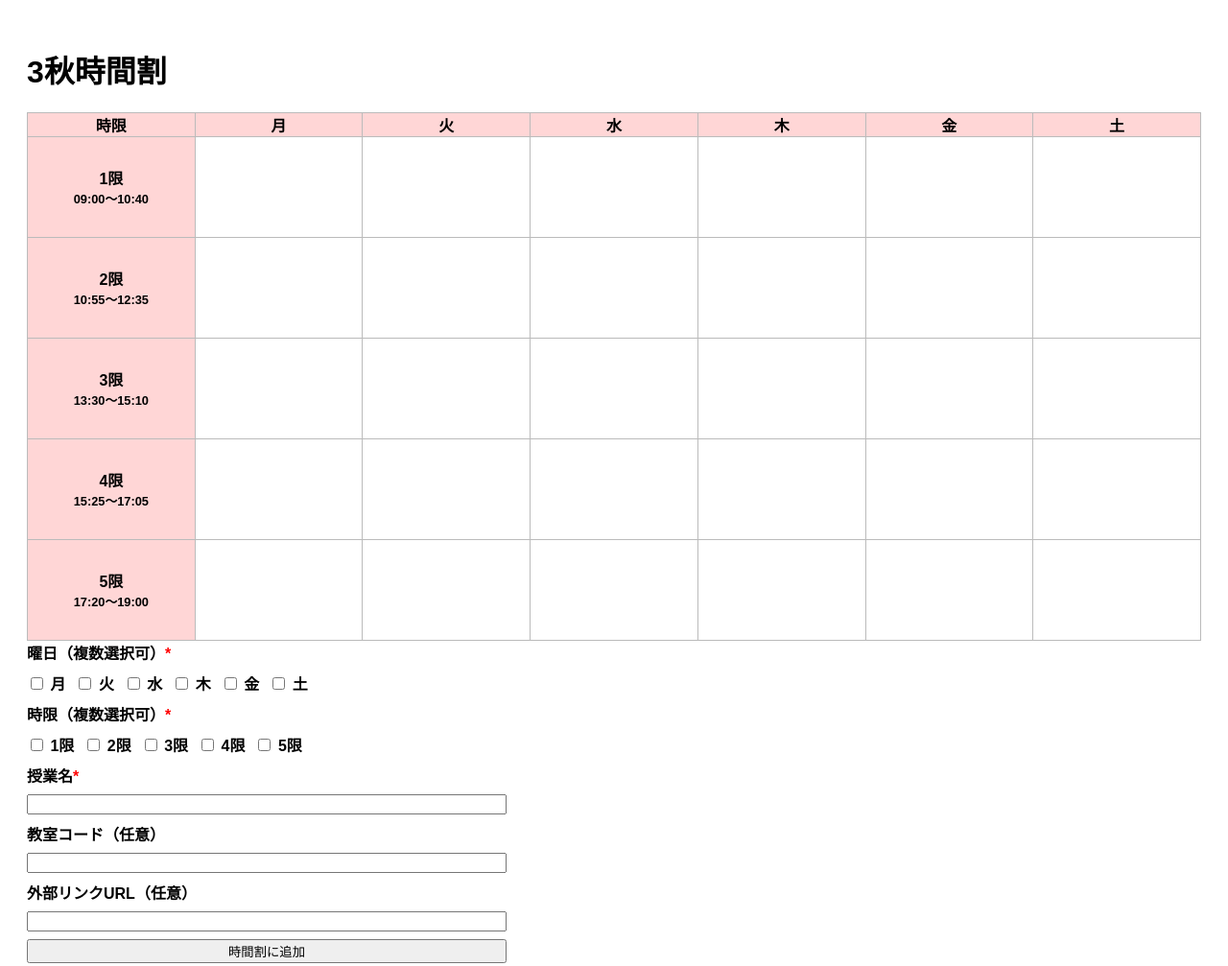
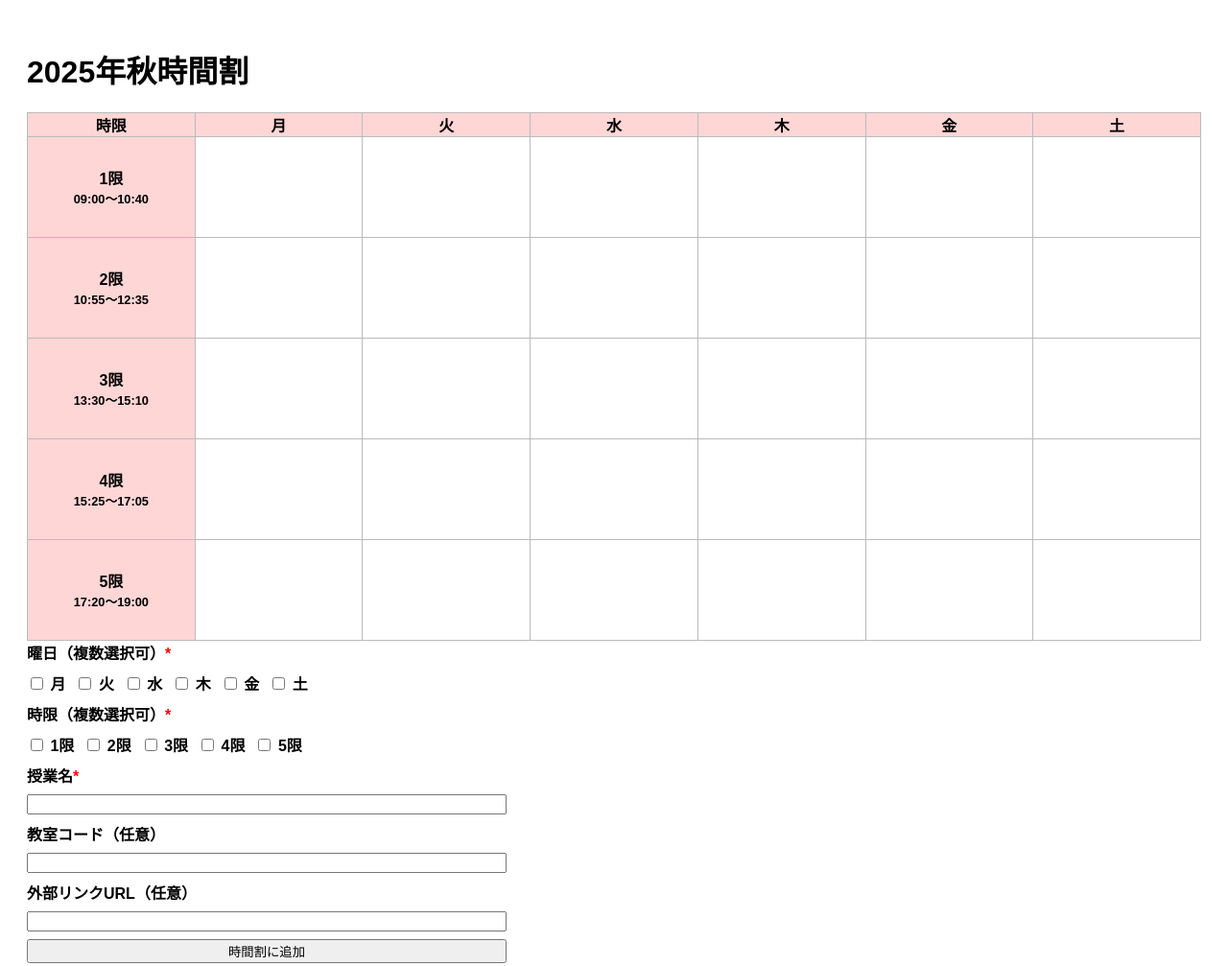
Before and after one commit to germanium324/Jikannwari, a plain HTML site: page index.html in a window 1280 px wide. Shown: the top 1007 px of the page at 96% size. Drawn offline with Linux system fonts and the light colour scheme.

Commit message:
Update header for 2025 fall schedule

```diff
--- a/index.html
+++ b/index.html
@@ -90,7 +90,7 @@
 
 <body>
 
-  <h1>3秋時間割</h1>
+  <h1>2025年秋時間割</h1>
 
   <table id="timetable">
     <tr>
```
